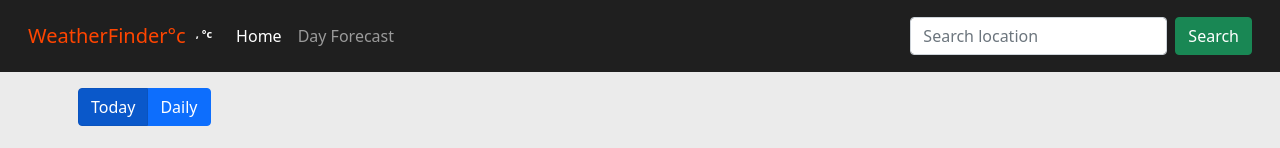
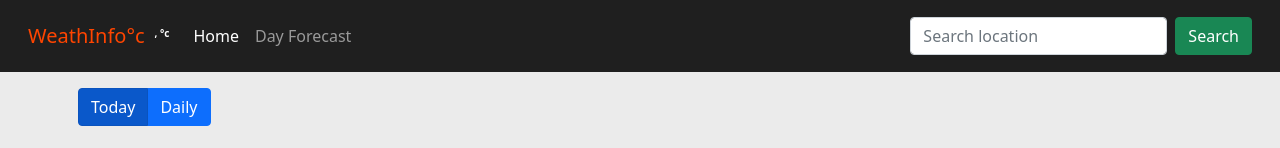
Before and after one commit to amritmaurya1504/openWeather-react-app, a React (Create React App) app: page / in a window 1280 px wide. Shown: the top 148 px of the page. Built offline with nearby package versions, Linux system fonts and the light colour scheme; no server answers; some icons are missing.

Commit message:
news api added

```diff
--- a/public/index.html
+++ b/public/index.html
@@ -28,7 +28,7 @@
       work correctly both with client-side routing and a non-root public URL.
       Learn how to configure a non-root public URL by running `npm run build`.
     -->
-  <title>React App</title>
+  <title>Weather-News Finder</title>
 </head>
 
 <body>
--- a/src/App.css
+++ b/src/App.css
@@ -1,7 +1,7 @@
 @import url(https://cdnjs.cloudflare.com/ajax/libs/weather-icons/2.0.9/css/weather-icons.min.css);
 
 .small{
-    font-size: 11px;
+    font-size: 10px;
     margin-left: 10px;
     font-weight: 600;
     color: white;
@@ -9,6 +9,12 @@
 }
 .nav{
     color: orangered !important;
+    font-size: 20px;
+}
+@media(max-width : 347px){
+    .nav{
+        font-size: 15px;
+    }
 }
 .innerDiv{
     display: flex;
--- a/src/components/DataContainer.js
+++ b/src/components/DataContainer.js
@@ -1,34 +1,20 @@
 import React from 'react'
 import ArrowForwardIcon from '@material-ui/icons/ArrowForward';
 import { useEffect } from 'react';
-import axios from "axios";
-import CircularProgress from '@material-ui/core/CircularProgress';
 import { useState } from 'react';
 import { setWeatherInfo } from "../actions/index"
 import { useDispatch } from 'react-redux';
+import TopStories from './TopStories';
 
 const NEWS_KEY = "29f4cc4276a14cfebe4a2ee7c47211ea";
 const DataContainer = () => {
 
-    const [news, setNews] = useState([]);
+
     const [weather, setWeather] = useState({});
     const [inpSearch, setInpSearch] = useState()
 
     const dispath = useDispatch();
 
-    function truncate(string, n) {
-        return string?.length > n ? string.substr(0, n - 1) + "....." : string
-    }
-    useEffect(async () => {
-        try {
-            const res = await axios.get("https://newsapi.org/v2/top-headlines?country=in&apiKey=29f4cc4276a14cfebe4a2ee7c47211ea");
-            //// console.log(res.data.articles);
-            setNews(res.data.articles);
-        } catch (error) {
-            console.log(error);
-        }
-
-    }, []);
 
     useEffect(async () => {
         try {
@@ -138,26 +124,7 @@ const DataContainer = () => {
                         </div>
                     </div>
                     <div className="col-md-12 col-lg-4 shadow myDivNews">
-                        <div className="px-2 pt-3">
-                            <p className="h6 fw-bold">TOP STORIES.</p>
-                            <hr />
-
-                            {
-                                news.map((news) => {
-                                    return (
-                                        <div className="news">
-                                            <p className="h5 bg-danger text-white p-2">{news.source.name}</p>
-                                            <p className="h6">{news.title}</p>
-                                            <img src={news.urlToImage} className="img-fluid mt-2 mb-2" alt="Sorry Image not available" /><br />
-                                            <small>{truncate(news.description, 150)}</small>
-                                            <p className="h6 mt-2">{news.publishedAt}</p>
-                                            <p className="text-end"><a className="moreButton" target="_blank" href={news.url}>More <ArrowForwardIcon /> </a></p>
-                                            <hr />
-                                        </div>
-                                    )
-                                })
-                            }
-                        </div>
+                        <TopStories />
                     </div>
                 </div>
             </div>
--- a/src/components/Nav.js
+++ b/src/components/Nav.js
@@ -8,7 +8,7 @@ const Nav = () => {
                 backgroundColor : "#1f1f1f"
             }}>
                 <div class="container-fluid">
-                    <a class="navbar-brand nav" href="#">WeatherFinder&deg;c <small className="small">{data.name}, {data.country} {data.temp}&deg;c</small> </a>
+                    <a class="navbar-brand nav" href="#">WeathInfo&deg;c <small className="small">{data.name}, {data.country} {data.temp}&deg;c</small> </a>
                     <button class="navbar-toggler" type="button" data-bs-toggle="collapse" data-bs-target="#navbarSupportedContent" aria-controls="navbarSupportedContent" aria-expanded="false" aria-label="Toggle navigation">
                         <span class="navbar-toggler-icon"></span>
                     </button>
--- /dev/null
+++ b/src/components/TopStories.js
@@ -0,0 +1,49 @@
+import React, { useState, useEffect } from 'react'
+import axios from "axios";
+import ArrowForwardIcon from '@material-ui/icons/ArrowForward';
+import CircularProgress from '@material-ui/core/CircularProgress';
+const TopStories = () => {
+    const [news, setNews] = useState([]);
+
+
+    function truncate(string, n) {
+        return string?.length > n ? string.substr(0, n - 1) + "....." : string
+    }
+
+
+    useEffect(async () => {
+        try {
+            const res = await axios.get("https://newsapi.org/v2/top-headlines?country=in&apiKey=29f4cc4276a14cfebe4a2ee7c47211ea");
+            //// console.log(res.data.articles);
+            setNews(res.data.articles);
+        } catch (error) {
+            console.log(error);
+        }
+
+    }, []);
+    return (
+        <div className="px-2 pt-3">
+            <p className="h6 fw-bold">TOP STORIES.</p>
+            <hr />
+
+            {
+                news.map((news) => {
+                    return (
+                        <div className="news">
+                            <p className="h5 bg-danger text-white p-2">{news.source.name}</p>
+                            <p className="h6">{news.title}</p>
+                            <img src={news.urlToImage} className="img-fluid mt-2 mb-2" alt="Sorry Image not available" /><br />
+                            <small>{truncate(news.description, 150)}</small>
+                            <p className="h6 mt-2">{news.publishedAt}</p>
+                            <p className="text-end"><a className="moreButton" target="_blank" href={news.url}>More <ArrowForwardIcon /> </a></p>
+                            <hr />
+                        </div>
+                    )
+                })
+            }
+        </div>
+
+    )
+}
+
+export default TopStories
```
